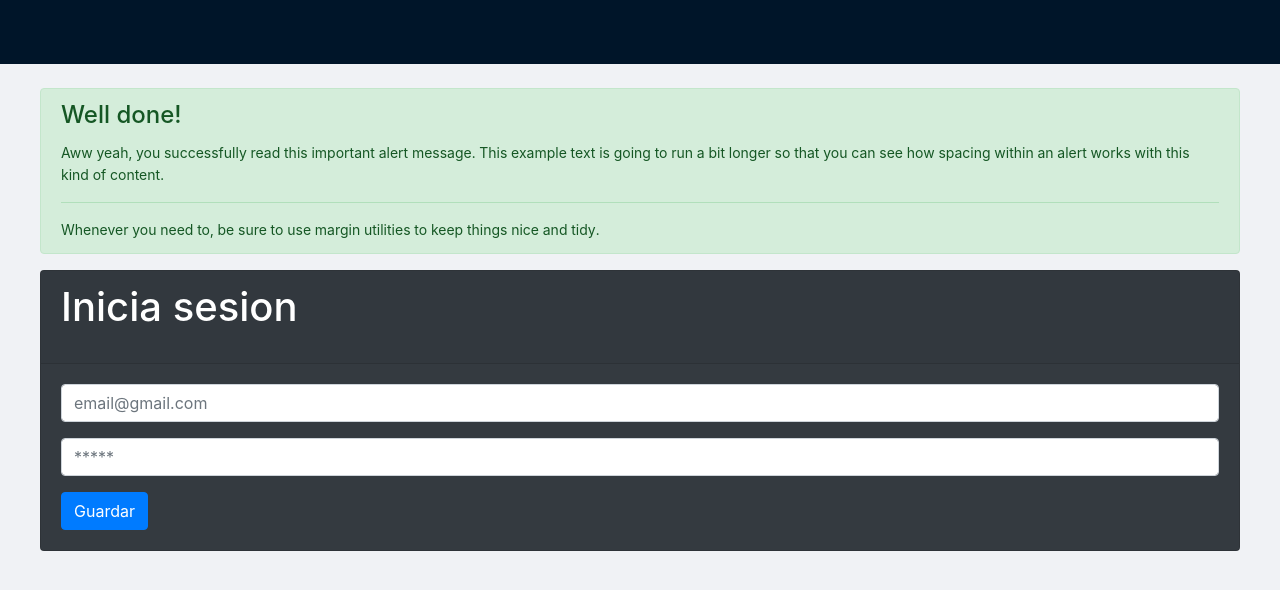
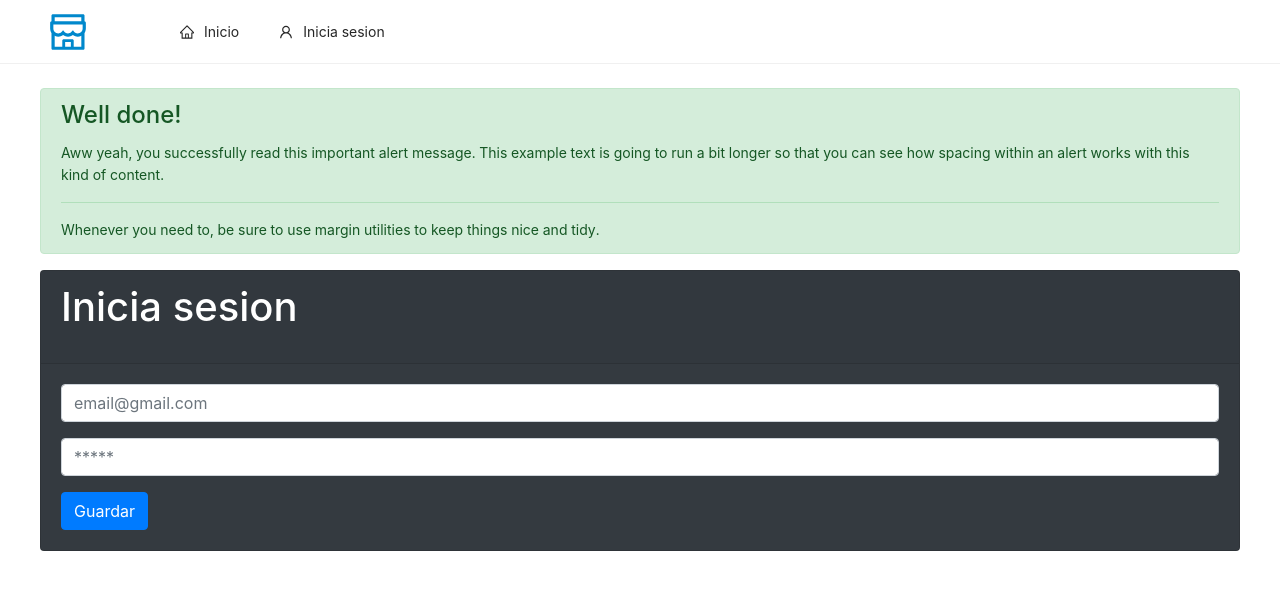
Before and after one commit to ElIsaac/POS-5W-frontend, a React (Create React App) app: page / in a window 1280 px wide. Shown: the top 590 px of the page. Built offline with nearby package versions, Linux system fonts and the light colour scheme.

Commit message:
Barra de titulo para el layaout sesion cambiada

```diff
--- a/src/components/LayoutSesion.js
+++ b/src/components/LayoutSesion.js
@@ -1,30 +1,43 @@
 import React from 'react'
-import { Layout } from 'antd';
-
-const { Header, Content } = Layout;
+import { Layout, Menu } from 'antd';
+import { HomeOutlined, UserOutlined, ShopOutlined } from '@ant-design/icons';
+import { Link } from 'react-router-dom';
 
 
 export default function LayoutBasic(props) {
-
+    const { Header, Content } = Layout;
     const { children } = props;
 
 
     return (
-            <Layout style={{ minHeight: '100vh' }}>
 
-                <Layout className="site-layout">
+            <div className="">
                 <Header className="site-layout-background" style={{ padding: 0 }} >
 
+                    <Menu  mode="horizontal">
 
+                        <ShopOutlined style={{ fontSize: '2.5rem', color: '#08c', padding: '0.2rem 4.5rem 0.2rem 3rem' }} />
+
+                        <Menu.Item key="mail" icon={<HomeOutlined />}>
+                            <Link to="/">
+                                Inicio
+                            </Link>
+                        </Menu.Item>
+                        <Menu.Item key="app" icon={<UserOutlined />}>
+                            <Link to="/inicia-sesion">
+                                Inicia sesion
+                            </Link>
+                        </Menu.Item>
+                    </Menu>
                 </Header>
+
                 <Content style={{ margin: '0 16px' }}>
 
-                        <div className="site-layout-background" style={{ padding: 24, minHeight: 360 }}>
+                    <div className="" style={{ padding: 24, minHeight: 360 }}>
                         {children}
                     </div>
                 </Content>
-                </Layout>
-            </Layout>
+            </div>
     )
 
 }
```
Lines whose indentation alone changed are shown as unchanged.
